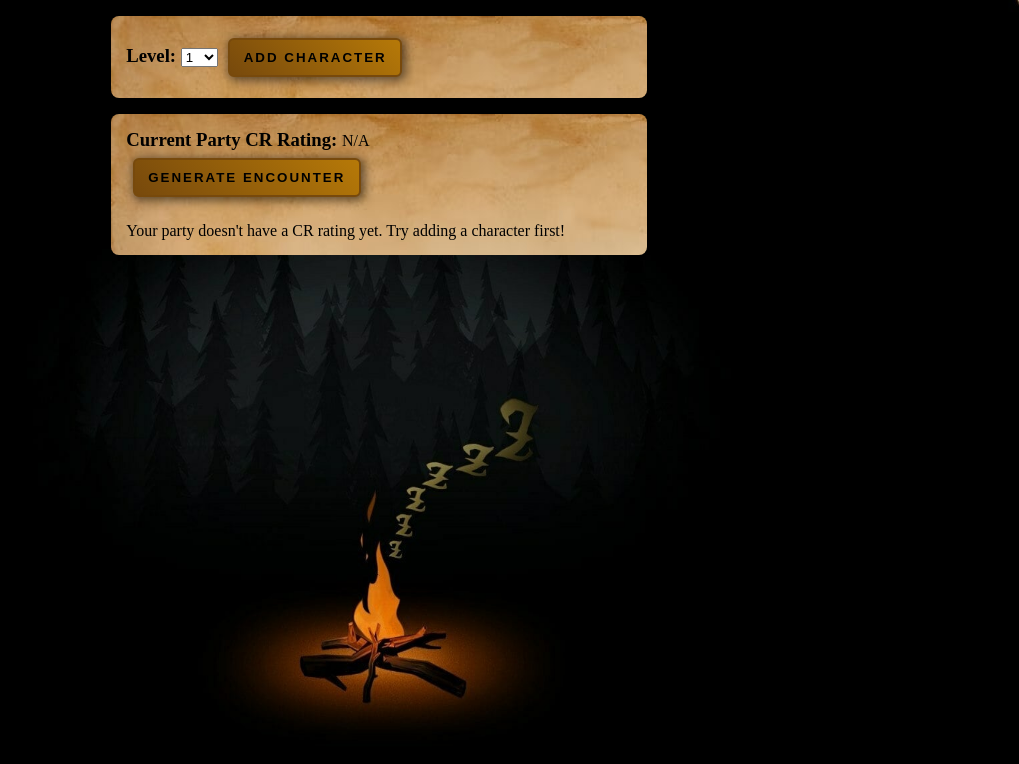
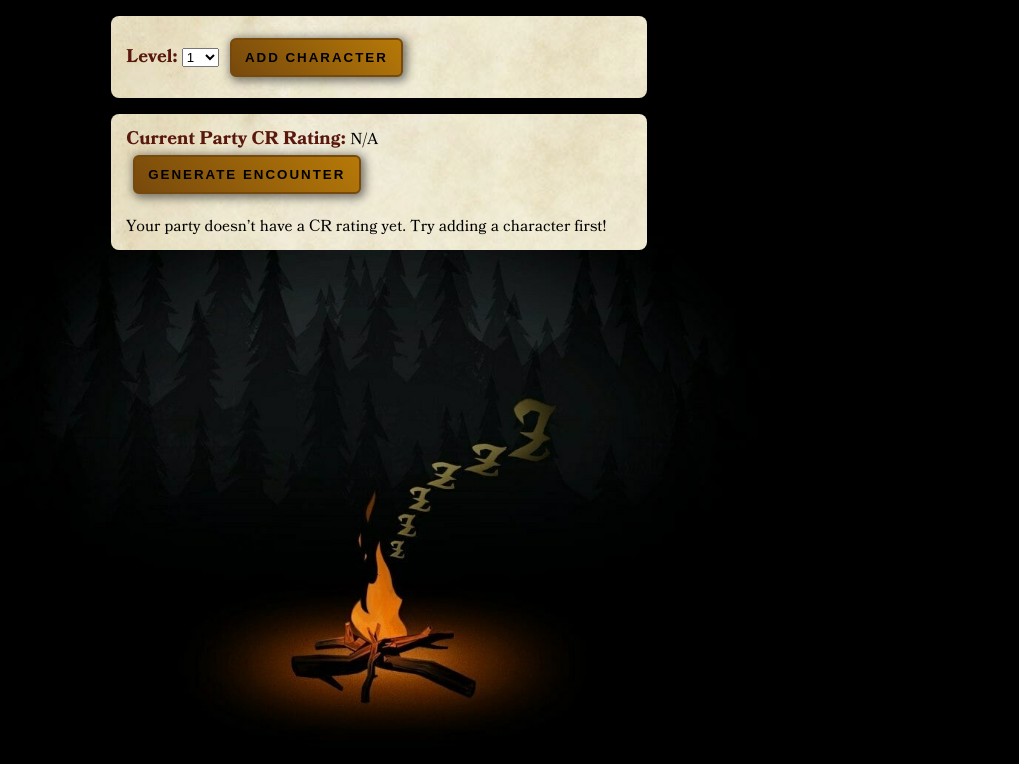
Before and after one commit to Evernight27/Encounter_Randomizer, a website: page index.html in a window 1280 px wide. Both pictures are taken after a click on the button "GENERATE ENCOUNTER". Shown: the whole page, without its empty margins (261-1280 px from the left). Drawn offline with Linux system fonts and the light colour scheme.

Commit message:
add new font, add styling to monster stat block. add more stats for monster.

```diff
--- a/index.js
+++ b/index.js
@@ -53,20 +53,58 @@ generate.addEventListener('click', async () => {
   } else {
     const monsters = await getCR(CR.innerHTML);
     const monster = await randomMon(monsters);
+
+    const ac = monster.armor_desc ? `<h3 class="sameline">Armor Class: </h3><p class="sameline">${monster.armor_class} (${monster.armor_desc})</p><br />` : `<h3 class="sameline">Armor Class: </h3><p class="sameline">${monster.armor_class}</p><br />`;
+    const monsterType = monster.alignment ? `${monster.size} ${monster.type}, ${monster.alignment}` : `${monster.size} ${monster.type}`;
+    const vulnerabilities = monster.damage_vulnerabilities ? `<h4 class="sameline">Damage Vulnerabilities: </h4><p class="sameline">${monster.damage_vulnerabilities}</p><br />` : '';
+    const resistances = monster.damage_resistances ? `<h4 class="sameline">Damage Resistances: </h4><p class="sameline">${monster.damage_resistances}</p><br />` : '';
+    const immunities = monster.damage_immunities ? `<h4 class="sameline">Damage Immunities: </h4><p class="sameline">${monster.damage_immunities}</p><br />` : '';
+
+    const monsterAbilities = monster.special_abilities;
+    const specialAbilities = monsterAbilities.map((ability) => `<h4 class="sameline specialAbilities">${ability.name}: </h4><p class="sameline">${ability.desc}</p><br />`).join(' ');
+
     encounter.innerHTML = `
-    <h2 class="sameline">Monster: </h2><p class="sameline">${monster.name}</p><br />
-    <h3 class="sameline">Stats: </h3><p class="sameline">
-    ${monster.strength} Str,
-    ${monster.dexterity} Dex,
-    ${monster.constitution} Con,
-    ${monster.intelligence} Int,
-    ${monster.wisdom} Wis,
-    ${monster.charisma} Cha</p><br />
-    <h3 class="sameline">HP: </h3><p class="sameline">${monster.hit_points}</p><br />
-    <h3 class="sameline">AC: </h3><p class="sameline">${monster.armor_class}</p><br />
-    <h3 class="sameline">Size: </h3><p class="sameline">${monster.size}</p><br />
-    <h3 class="sameline">Type: </h3><p class="sameline">${monster.type}</p><br />
-    <h3 class="sameline">Alignment: </h3><p class="sameline">${monster.alignment}</p><br />
-    <h3 class="sameline">Armor Type: </h3><p class="sameline">${monster.armor_desc || 'N/A'}</p><br />`;
+    <div class="monsterBlock">
+    <h2 class="sameline">${monster.name}</h2>
+    <br />
+    <em property="italic class="sameline">${monsterType}</em><br />
+    <hr />
+    ${ac}
+    <h3 class="sameline">Hit Points: </h3><p class="sameline">${monster.hit_points}</p><br />
+    <h3 class="sameline">Speed: </h3><p class="sameline">${monster.speed.walk} ft.</p><br />
+    <hr />
+    <div style="overflow-x: auto;">
+      <table>
+        <thead>
+          <tr>
+            <th align="center">STR</th>
+            <th align="center">DEX</th>
+            <th align="center">CON</th>
+            <th align="center">INT</th>
+            <th align="center">WIS</th>
+            <th align="center">CHA</th>
+          </tr>
+        </thead>
+        <tbody>
+          <tr>
+            <td align="center">${monster.strength}</td>
+            <td align="center">${monster.dexterity}</td>
+            <td align="center">${monster.constitution}</td>
+            <td align="center">${monster.intelligence}</td>
+            <td align="center">${monster.wisdom}</td>
+            <td align="center">${monster.charisma}</td>
+          </tr>
+        </tbody>
+      </table>
+    </div>
+    <hr />
+    ${vulnerabilities}
+    ${resistances}
+    ${immunities}
+    <h4 class="sameline" >Senses: </h4 ><p class="sameline">${monster.senses}</p><br />
+    <h4 class="sameline" >Languages: </h4 ><p class="sameline">${monster.languages || '---'}</p><br />
+    <hr />
+    ${specialAbilities}
+    </div>`;
   }
 });
--- a/style.css
+++ b/style.css
@@ -1,24 +1,31 @@
-#center {
-  margin: 1em auto;
-  display: flexbox;
-  width: 40%;
-  padding: 15px;
-  background-image: url('assets/papyrus.jpg');
-  border-radius: 8px;
+@font-face {
+  font-family: "Bookinsanity";
+  src: url("assets/fonts/Bookinsanity.woff2") format('woff');
+}
+
+@font-face {
+  font-family: "Bookinsanity";
+  src: url("assets/fonts/Bookinsanity\ Bold.woff2") format('woff');
+  font-weight: bold;
+}
+
+@font-face {
+  font-family: "Bookinsanity";
+  src: url("assets/fonts/Bookinsanity\ Bold\ Italic.woff2") format('woff');
+  font-weight: bold;
+  font-style: italic;
+}
+
+@font-face {
+  font-family: "Bookinsanity";
+  src: url("assets/fonts/Bookinsanity\ Italic.woff2") format('woff');
+  font-style: italic;
 }
 
 body {
-  background-image: url("assets/campfire.jpg");
-  background-size: 100vw 100vh;
-}
-
-#partyList {
-  margin: 1em auto;
-  display: flexbox;
-  width: 40%;
-  background-image: url('assets/papyrus.jpg');
-  border-radius: 8px;
-  padding: 15px;
+  background: url("assets/campfire.jpg") no-repeat center center fixed;
+  background-size: cover;
+  font-family: "Bookinsanity";
 }
 
 button {
@@ -27,6 +34,7 @@ button {
   letter-spacing: 2px;
   font-weight: bold;
   text-transform: uppercase;
+  color: black;
   border: 2px solid #77490c;
   border-radius: 6px;
   background-color: #b67908;
@@ -35,6 +43,68 @@ button {
   cursor: pointer;
 }
 
+h2, h3, h4 {
+  color: #58180d;
+}
+
+hr {
+  visibility: visible;
+  height: 6px;
+  margin: .12cm 0;
+  background-image: url('/assets/redTriangle.png');
+  background-size: 100% 100%;
+  border: none;
+}
+
+table {
+  column-span: none;
+  color: #58180d;
+  background-color: transparent;
+  border-style: none;
+  border-image: none;
+  padding: .2em;
+
+}
+
+th {
+  padding: 0 .5em;
+}
+
+#center {
+  margin: 1em auto;
+  display: flexbox;
+  width: 40%;
+  padding: 15px;
+  background-image: url('assets/parchment.jpg');
+  border-radius: 8px;
+}
+
+#partyList {
+  margin: 1em auto;
+  display: flexbox;
+  width: 40%;
+  background-image: url('assets/parchment.jpg');
+  border-radius: 8px;
+  padding: 15px;
+}
+
 .sameline {
   display: inline;
 }
+
+.specialAbilities {
+  color: black;
+}
+
+.monsterBlock {
+  border-style: solid;
+  border-width: 7px 6px;
+  background-color: #f2e5b5;
+  background-image: url('/assets/parchmentBackgroundGrayscale.jpg');
+  border-image: url('/assets/monsterBorderFancy.png') 14 round;
+  border-image-outset: 0;
+  border-image-outset: 0px 2px;
+  background-blend-mode: overlay;
+  box-shadow: 1px 4px 14px #888;
+  padding: 4px 2px;
+}
```
Also changed, not shown: assets/fonts/Bookinsanity Bold Italic.woff2 (added), assets/fonts/Bookinsanity Bold.woff2 (added), assets/fonts/Bookinsanity Italic.woff2 (added), assets/fonts/Bookinsanity.woff2 (added), assets/monsterBorderFancy.png (added), assets/papyrus.jpg (deleted), assets/parchment.jpg (added), assets/parchmentBackgroundGrayscale.jpg (added), assets/redTriangle.png (added).
